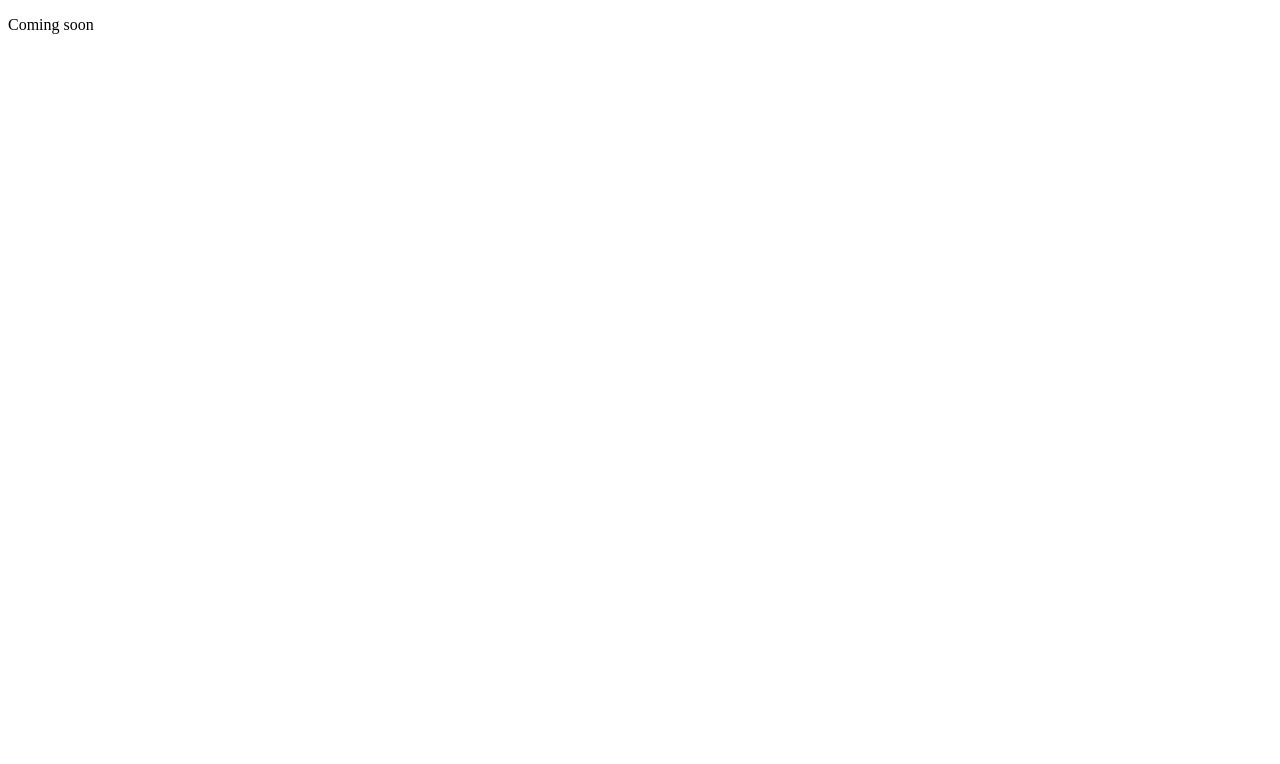
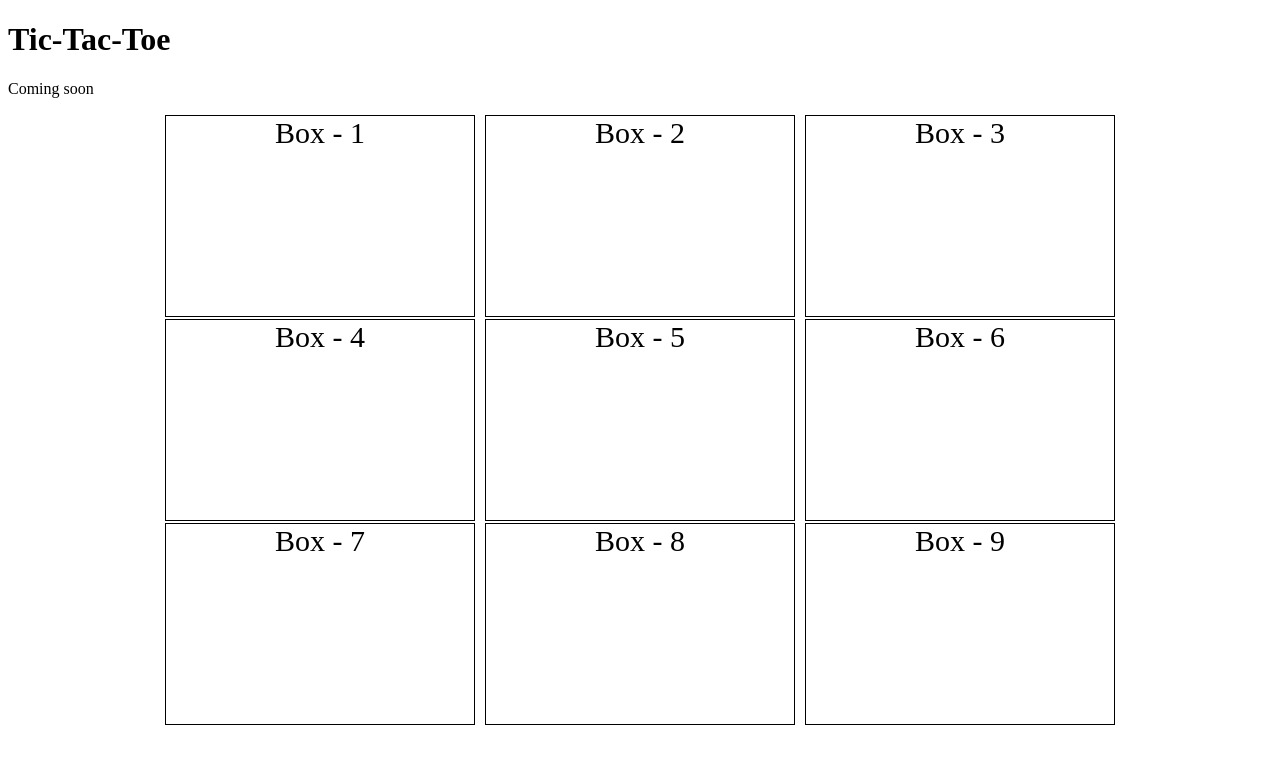
Before and after one commit to sambidrana/tic-tac-toe, a plain HTML site: page index.html in a window 1280 px wide. Drawn offline with Linux system fonts and the light colour scheme.

Commit message:
html update

```diff
--- /dev/null
+++ b/css/style.css
@@ -0,0 +1,22 @@
+.container {
+    max-width: 960px;
+    margin: 0 auto;
+
+}
+
+main {
+    display: flex;
+    flex-wrap: wrap;
+    justify-content: space-around;
+}
+
+.box {
+    flex: 0 0 32%;
+    width: 200px;
+    height: 200px;
+    text-align: center;
+    background-color: rgba(255, 255, 255, 0.8);
+    font-size: 30px;
+    border: 1px solid black;
+    margin: 1px;
+}
--- a/index.html
+++ b/index.html
@@ -5,9 +5,32 @@
     <meta http-equiv="X-UA-Compatible" content="IE=edge">
     <meta name="viewport" content="width=device-width, initial-scale=1.0">
     <title>Tic Tac Toe</title>
+    <link rel="stylesheet" href="css/style.css">
 </head>
 <body>
-    <p>Coming soon</p>
+    <header>
 
+        <h1>Tic-Tac-Toe</h1>
+        <p>Coming soon</p>
+
+    </header>
+
+    <div class="container">
+
+
+        <main>
+            <div class="box">Box - 1</div>
+            <div class="box">Box - 2</div>
+            <div class="box">Box - 3</div>
+            <div class="box">Box - 4</div>
+            <div class="box">Box - 5</div>
+            <div class="box">Box - 6</div>
+            <div class="box">Box - 7</div>
+            <div class="box">Box - 8</div>
+            <div class="box">Box - 9</div>
+        </main>
+
+    </div>
+    <script src="js/script.js"></script>
 </body>
 </html>
```
Also changed, not shown: js/script.js (added).
